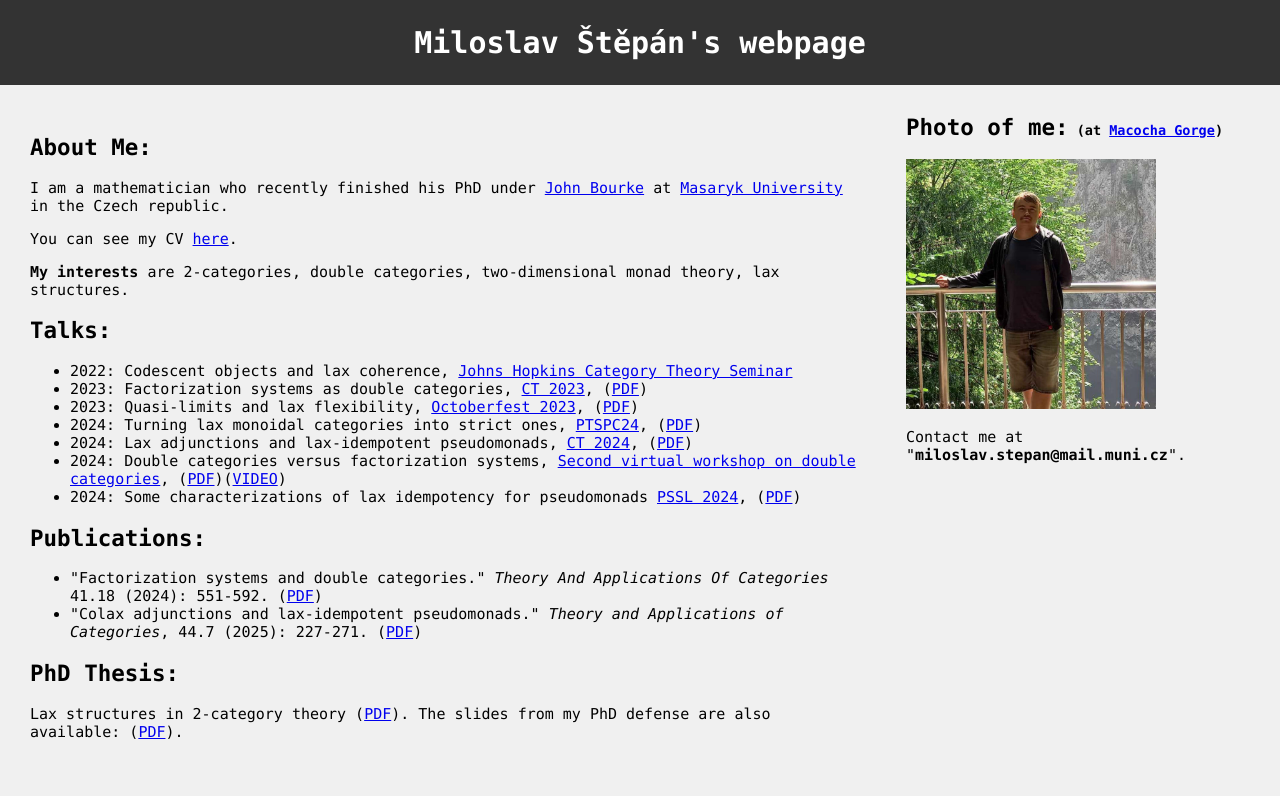
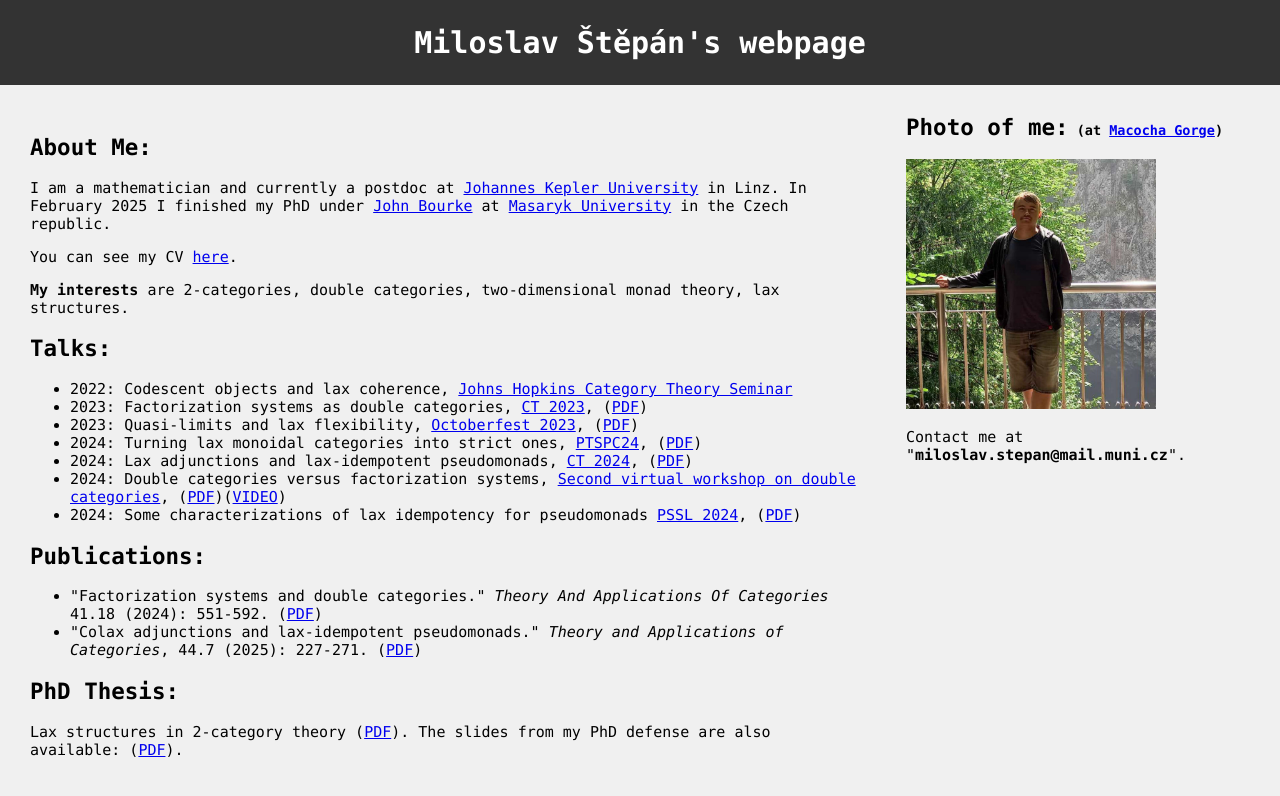
Before and after one commit to MiloslavStepan/MiloslavStepan.github.io, a Jekyll site: the page built from README.md, in a window 1280 px wide. Shown: the top 796 px of the page. Built offline with Jekyll 4.4.1, drawn with Linux system fonts in a browser that asks for light colours; our own code applies the rules of GitHub Pages for plain Markdown files.

Commit message:
Update home.html

```diff
--- a/_layouts/home.html
+++ b/_layouts/home.html
@@ -65,7 +65,7 @@
   <div class="column">
 	<section>
         <h2>About Me:</h2>
-		<p>I am a mathematician who recently finished his PhD under <a href="https://www.math.muni.cz/~bourkej/">John Bourke</a> at <a href="https://www.sci.muni.cz/en">Masaryk University</a> in the Czech republic.</p>
+		<p>I am a mathematician and currently a postdoc at <a href="https://www.jku.at/">Johannes Kepler University</a> in Linz. In February 2025 I finished my PhD under <a href="https://www.math.muni.cz/~bourkej/">John Bourke</a> at <a href="https://www.sci.muni.cz/en">Masaryk University</a> in the Czech republic.</p>
 		<p>You can see my CV <a href="Files/cv_stepan.pdf">here</a>.</p>
 		<p><strong>My interests</strong> are 2-categories, double categories, two-dimensional monad theory, lax structures. </p>
 
```
